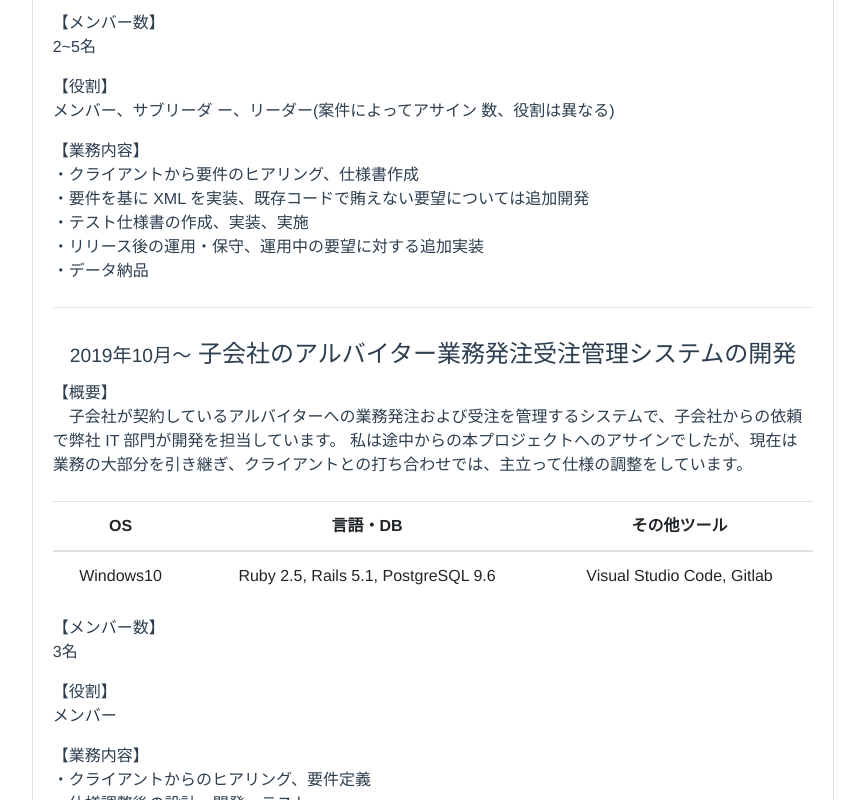
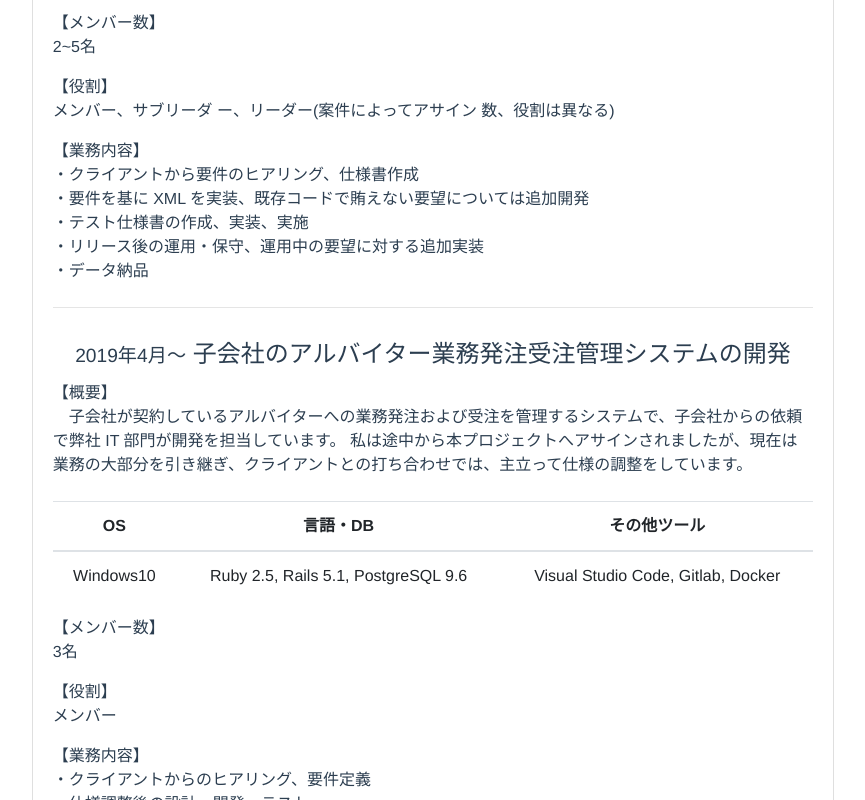
Before and after one commit to tegnike/port-vue, a Vue app: page /#/careers in a window 1280 px wide. Shown: the part 538-1338 px from the top of the page, without its empty margins (207-1072 px from the left). Built offline with nearby package versions, Linux system fonts and the light colour scheme.

Commit message:
update contents

```diff
--- a/src/components/careers.vue
+++ b/src/components/careers.vue
@@ -45,11 +45,11 @@
           </p>
         </div>
         <hr>
-        <h4 class="card-title"><span>2019年10月〜</span> 子会社のアルバイター業務発注受注管理システムの開発</h4>
+        <h4 class="card-title"><span>2019年4月〜</span> 子会社のアルバイター業務発注受注管理システムの開発</h4>
         <div class="content">
           <p class="card-text">
             【概要】 <br>
-            　子会社が契約しているアルバイターへの業務発注および受注を管理するシステムで、子会社からの依頼で弊社 IT 部門が開発を担当しています。 私は途中からの本プロジェクトへのアサインでしたが、現在は業務の大部分を引き継ぎ、クライアントとの打ち合わせでは、主立って仕様の調整をしています。
+            　子会社が契約しているアルバイターへの業務発注および受注を管理するシステムで、子会社からの依頼で弊社 IT 部門が開発を担当しています。 私は途中から本プロジェクトへアサインされましたが、現在は業務の大部分を引き継ぎ、クライアントとの打ち合わせでは、主立って仕様の調整をしています。
           </p>
           <table class="table mt-4">
             <thead>
@@ -63,7 +63,7 @@
               <tr>
                 <td>Windows10</td>
                 <td>Ruby 2.5, Rails 5.1, PostgreSQL 9.6</td>
-                <td>Visual Studio Code, Gitlab</td>
+                <td>Visual Studio Code, Gitlab, Docker</td>
               </tr>
             </tbody>
           </table>
--- a/src/components/introduction.vue
+++ b/src/components/introduction.vue
@@ -5,9 +5,10 @@
     <p class="table col-lg-9 mt-4 mx-auto">
       はじめまして、ニケです。<br>
       <br>
-      ポーランドからフルリモートで働いているサーバーサイドエンジニアです。働き始めてもうすぐ2年経ちます。<br>
+      ポーランドからフルリモートで働いているサーバーサイドエンジニアです。<br>
+      エンジニア歴は2年弱、リモート歴は1年になります。<br>
       <br>
-      得意な言語は<span class="text-weight-bold">Ruby on Rails</span>ですが、いろいろな言語に触ることも好きです。
+      得意な言語は<span class="text-weight-bold">Ruby on Rails</span>ですが、いろいろな言語に触ることが好きです。
     </p>
     <div class="row">
       <table class="table col-lg-8 mt-4 mx-auto">
@@ -19,15 +20,15 @@
         </thead>
         <tbody>
           <tr>
-            <td>Name</td>
+            <td>名前</td>
             <td>ニケ</td>
           </tr>
           <tr>
-            <td>Educational Background</td>
+            <td>最終学歴</td>
             <td>東京理科大学大学院 薬科学科</td>
           </tr>
           <tr>
-            <td>Age</td>
+            <td>年齢</td>
             <td>28</td>
           </tr>
         </tbody>
```
